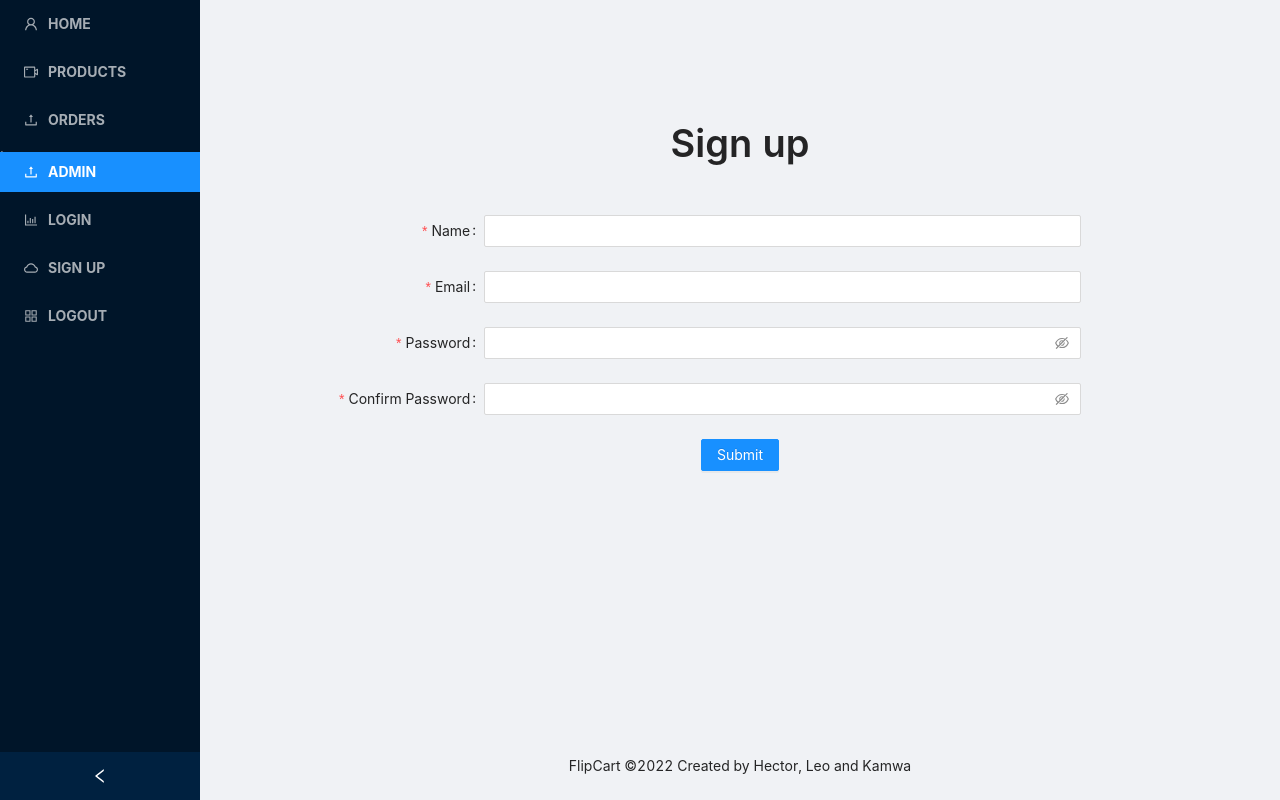
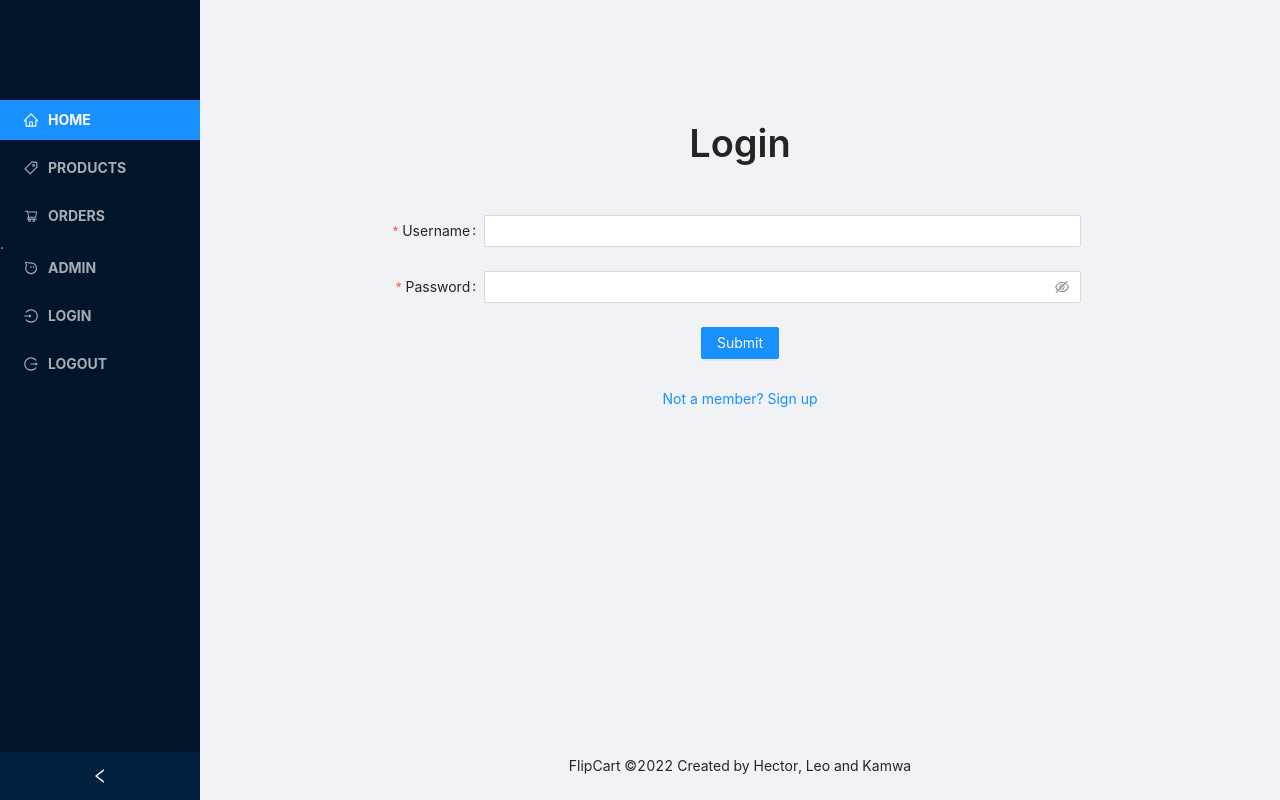
Before and after one commit to Hector096/FlipCart, a React (Create React App) app: page /login in a window 1280 px wide. Built offline with nearby package versions, Linux system fonts and the light colour scheme; what react-alert-template-basic would draw is missing.

Commit message:
added router

```diff
--- a/package.json
+++ b/package.json
@@ -15,7 +15,7 @@
     "react-alert-template-basic": "^1.0.2",
     "react-dom": "^17.0.2",
     "react-redux": "^7.2.6",
-    "react-router-dom": "^6.2.2",
+    "react-router-dom": "5.2.0",
     "react-scripts": "5.0.0",
     "redux": "^4.1.2",
     "redux-devtools-extension": "^2.13.9",
--- a/src/App.js
+++ b/src/App.js
@@ -1,12 +1,13 @@
 import './App.css';
 import React, { useEffect } from 'react';
 import { useDispatch } from 'react-redux';
-import { useLocation } from 'react-router-dom';
+import { useLocation, Switch, Route } from 'react-router-dom';
 import { Layout } from 'antd';
 import { clearMessage } from './redux/action/message';
 import Sidebar from './component/Sidebar';
 import Login from './component/Login';
 import Signup from './component/Signup';
+import Home from './component/Home';
 
 function App() {
   const dispatch = useDispatch();
@@ -24,7 +25,11 @@ function App() {
       <Sidebar />
       <Layout>
         <Content style={{ margin: '24px 16px 0', overflow: 'initial' }}>
-          <Signup />
+          <Switch>
+            <Route exact path={['/', '/home']} component={Home} />
+            <Route exact path="/login" component={Login} />
+            <Route exact path="/signup" component={Signup} />
+          </Switch>
         </Content>
         <Footer style={{ textAlign: 'center' }}>FlipCart ©2022 Created by Hector, Leo and Kamwa</Footer>
       </Layout>
--- /dev/null
+++ b/src/component/Home.jsx
@@ -0,0 +1,7 @@
+import React from 'react'
+
+export default function Home() {
+  return (
+    <div>Home</div>
+  )
+}
--- a/src/component/Login.jsx
+++ b/src/component/Login.jsx
@@ -4,11 +4,13 @@ import {
 } from 'antd';
 import { useAlert } from 'react-alert';
 import { useDispatch, useSelector } from 'react-redux';
+import { useHistory } from 'react-router-dom'
 // import { login } from '../redux/action/auth';
 
 export default function Login() {
 
   const { Title } = Typography;
+  const history = useHistory();
   const [loading, setLoading] = useState(false);
   // const { message } = useSelector(state => state.message);
   const alert = useAlert();
@@ -55,8 +57,12 @@ export default function Login() {
     },
   };
 
+  const signup = ()=>{
+    history.push("/signup")
+  }
+
   return (
-    <div className="container mt-5 pt-5 pe-5">
+    <div className="container mt-5 pt-5">
       <Title className="text-center mb-5">Login</Title>
       {/* eslint-disable-next-line */}
       <Form {...formItemLayout}
@@ -116,6 +122,11 @@ export default function Login() {
             <span>  Submit</span>
           </Button>
         </Form.Item>
+        <Form.Item>
+        <Button type='link' onClick={signup}>
+            Not a member? Sign up
+          </Button>
+        </Form.Item>
       </Form>
     </div>
   )
--- a/src/component/Sidebar.jsx
+++ b/src/component/Sidebar.jsx
@@ -1,11 +1,12 @@
 import React, {useState} from 'react'
 import {
-    AppstoreOutlined,
-    BarChartOutlined,
-    CloudOutlined,
-    UserOutlined,
-    UploadOutlined,
-    VideoCameraOutlined,
+    LoginOutlined,
+    LogoutOutlined,
+    HomeOutlined,
+    AliwangwangOutlined,
+    ShoppingCartOutlined,
+    TagOutlined,
+    PlusOutlined,
   } from '@ant-design/icons';
   import { Layout, Menu } from 'antd';
 
@@ -27,27 +28,24 @@ export default function Sidebar() {
     }}
 
   >
-    <div className="logo" />
-    <Menu theme="dark" mode="inline" defaultSelectedKeys={['4']}>
-      <Menu.Item className="fw-bold" key="1" icon={<UserOutlined />}>
+    <div className="logo pt-5 mt-5" />
+    <Menu theme="dark" mode="inline" defaultSelectedKeys={['1']}>
+      <Menu.Item className="fw-bold" key="1" icon={<HomeOutlined />}>
         HOME
       </Menu.Item>
-      <Menu.Item className="fw-bold" key="2" icon={<VideoCameraOutlined />}>
+      <Menu.Item className="fw-bold" key="2" icon={<TagOutlined />}>
         PRODUCTS
       </Menu.Item>
-      <Menu.Item className="fw-bold" key="3" icon={<UploadOutlined />}>
+      <Menu.Item className="fw-bold" key="3" icon={<ShoppingCartOutlined />}>
        ORDERS
       </Menu.Item>.
-      <Menu.Item className="fw-bold" key="4" icon={<UploadOutlined />}>
+      <Menu.Item className="fw-bold" key="4" icon={<AliwangwangOutlined />}>
        ADMIN
       </Menu.Item>
-      <Menu.Item className="fw-bold" key="5" icon={<BarChartOutlined />}>
+      <Menu.Item className="fw-bold" key="5" icon={<LoginOutlined />}>
         LOGIN
       </Menu.Item>
-      <Menu.Item className="fw-bold" key="6" icon={<CloudOutlined />}>
-       SIGN UP
-      </Menu.Item>
-      <Menu.Item className="fw-bold" key="7" icon={<AppstoreOutlined />}>
+      <Menu.Item className="fw-bold" key="7" icon={<LogoutOutlined />}>
         LOGOUT
       </Menu.Item>
     </Menu>
```
Also changed, not shown: 1 other file (tests, documents, lock files or other folders).
